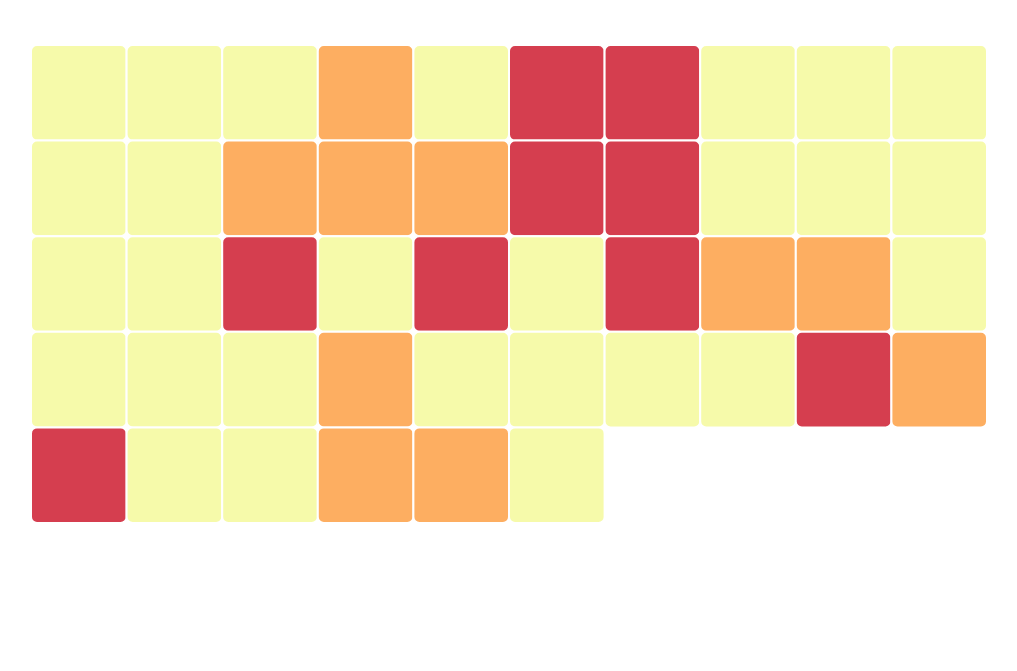
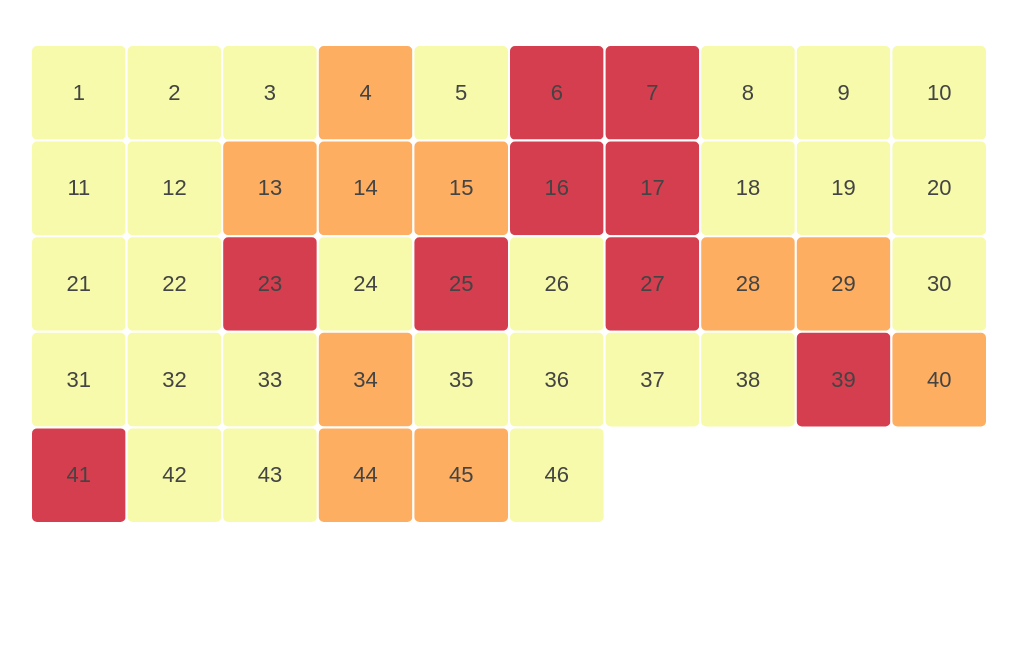
Before and after one commit to bryansim/F2016003, a plain HTML site: page index.html in a window 1280 px wide. Shown: the part 129-800 px from the top of the page, without its empty margins (131-1148 px from the left). Drawn offline with Linux system fonts and the light colour scheme.

Commit message:
reformatting dummy data

```diff
--- a/css/style.css
+++ b/css/style.css
@@ -15,6 +15,8 @@ body {
 	}
 
 #title {
+	fill:#444;
+	font-family:sans-serif;
 	font-size:60px;
 	text-align:center;
 	margin:0 auto;
@@ -28,6 +30,50 @@ body {
 	margin:45px auto 0;
 	padding:12px;
 	border:1px solid #fff;
+	}
+
+#overlay {
+	position:absolute;
+	background:#fff;
+	opacity:0;
+	z-index:99;
+	width:100%;
+	min-height:750px;
+	margin:0;
+	pointer-events:none;
+	}
+
+#overlay #xout {
+	position:fixed;
+	background:white;
+	width:90px;
+	top:30px;
+	right:30px;
+	color:red;
+	font-size:18px;
+	font-family:sans-serif;
+	text-align:center;
+	padding:12px 0;
+	border:2px solid red;
+	cursor:pointer;
+	pointer-events:all;
+	}
+#overlay #xout:hover {
+	font-style:italic;
+	}
+
+#overlay #logs {
+	width:800px;
+	height:500px;
+	margin:90px auto 0;
+	}
+
+#overlay #logs li {
+	font-family:sans-serif;
+	font-size:24px;
+	text-align:center;
+	line-height:1.3em;
+	list-style-type:none;
 	}
 
 svg {
@@ -45,3 +91,11 @@ svg {
 .squares:hover {
 	fill-opacity:0.75;
 	}
+
+.squareLabels {
+	fill:#444;
+	font-size:22px;
+	font-family:sans-serif;
+	text-anchor:middle;
+	pointer-events:none;
+	}
--- /dev/null
+++ b/data/sensors.json
@@ -0,0 +1,208 @@
+[
+  {
+    "sensorID": 1,
+    "status": 0
+  },
+  {
+    "sensorID": 2,
+    "status": 0
+  },
+  {
+    "sensorID": 3,
+    "status": 0
+  },
+  {
+    "sensorID": 4,
+    "status": 1
+  },
+  {
+    "sensorID": 5,
+    "status": 0
+  },
+  {
+    "sensorID": 6,
+    "status": 2,
+    "log": [
+      {
+        "date": "2/1/2016",
+        "temp_ext": 30,
+        "temp_int": 45
+      },
+      {
+        "date": "2/2/2016",
+        "temp_ext": 30,
+        "temp_int": 45
+      },
+      {
+        "date": "2/3/2016",
+        "temp_ext": 30,
+        "temp_int": 45
+      },
+      {
+        "date": "2/4/2016",
+        "temp_ext": 30,
+        "temp_int": 45
+      }
+    ]
+  },
+  {
+    "sensorID": 7,
+    "status": 2
+  },
+  {
+    "sensorID": 8,
+    "status": 0
+  },
+  {
+    "sensorID": 9,
+    "status": 0
+  },
+  {
+    "sensorID": 10,
+    "status": 0
+  },
+  {
+    "sensorID": 11,
+    "status": 0
+  },
+  {
+    "sensorID": 12,
+    "status": 0
+  },
+  {
+    "sensorID": 13,
+    "status": 1
+  },
+  {
+    "sensorID": 14,
+    "status": 1
+  },
+  {
+    "sensorID": 15,
+    "status": 1
+  },
+  {
+    "sensorID": 16,
+    "status": 2
+  },
+  {
+    "sensorID": 17,
+    "status": 2
+  },
+  {
+    "sensorID": 18,
+    "status": 0
+  },
+  {
+    "sensorID": 19,
+    "status": 0
+  },
+  {
+    "sensorID": 20,
+    "status": 0
+  },
+  {
+    "sensorID": 21,
+    "status": 0
+  },
+  {
+    "sensorID": 22,
+    "status": 0
+  },
+  {
+    "sensorID": 23,
+    "status": 2
+  },
+  {
+    "sensorID": 24,
+    "status": 0
+  },
+  {
+    "sensorID": 25,
+    "status": 2
+  },
+  {
+    "sensorID": 26,
+    "status": 0
+  },
+  {
+    "sensorID": 27,
+    "status": 2
+  },
+  {
+    "sensorID": 28,
+    "status": 1
+  },
+  {
+    "sensorID": 29,
+    "status": 1
+  },
+  {
+    "sensorID": 30,
+    "status": 0
+  },
+  {
+    "sensorID": 31,
+    "status": 0
+  },
+  {
+    "sensorID": 32,
+    "status": 0
+  },
+  {
+    "sensorID": 33,
+    "status": 0
+  },
+  {
+    "sensorID": 34,
+    "status": 1
+  },
+  {
+    "sensorID": 35,
+    "status": 0
+  },
+  {
+    "sensorID": 36,
+    "status": 0
+  },
+  {
+    "sensorID": 37,
+    "status": 0
+  },
+  {
+    "sensorID": 38,
+    "status": 0
+  },
+  {
+    "sensorID": 39,
+    "status": 2
+  },
+  {
+    "sensorID": 40,
+    "status": 1
+  },
+  {
+    "sensorID": 41,
+    "status": 2
+  },
+  {
+    "sensorID": 42,
+    "status": 0
+  },
+  {
+    "sensorID": 43,
+    "status": 0
+  },
+  {
+    "sensorID": 44,
+    "status": 1
+  },
+  {
+    "sensorID": 45,
+    "status": 1
+  },
+  {
+    "sensorID": 46,
+    "status": 0
+  }
+]
--- a/index.html
+++ b/index.html
@@ -12,8 +12,12 @@
 </head>
 <body>
 	<div id='wrapper'>
+		<div id='overlay'>
+			<div id='xout'>EXIT</div>
+			<div id='logs'></div>
+		</div>
 		<div id='title'>
-			<span>Sensor dashboard</span>
+			<span>Sensor status</span>
 		</div>
 		<div id='container'></div>
 	</div>
--- a/js/vis.js
+++ b/js/vis.js
@@ -8,6 +8,8 @@ var init = function(){
 		data_raw:[],
 		data:[],
 
+		ttime:300,
+
 		colors:{
 			0:'#F6FAAA',
 			1:'#FDAE61',
@@ -17,7 +19,8 @@ var init = function(){
 		getData:function(_callback){
 			var self = vis;
 
-			d3.csv('data/sensors.csv',function(e,d){
+			//d3.csv('data/sensors.csv',function(e,d){
+			d3.json('data/sensors.json',function(e,d){
 				self.data_raw = d;
 
 				_callback();
@@ -26,10 +29,24 @@ var init = function(){
 		processData:function(){
 			var self = vis;
 
-			self.data_raw.forEach(function(d){
+			self.data_raw.forEach(function(d,i){
 				var obj = {};
-				obj.sensorId = d.sensorID;
+				obj.idx = i;
+				obj.sensorID = d.sensorID;
 				obj.status = parseInt(d.status);
+
+				//current hack for dummy data
+				if(d.log){
+					obj.log = [];
+					d.log.forEach(function(_d){
+						var _obj = {};
+						_obj.date = new Date(_d.date);
+						_obj.temp_ext = _d.temp_ext;
+						_obj.temp_int = _d.temp_int;
+						obj.log.push(_obj);
+					});
+				}
+
 				self.data.push(obj);
 			});
 
@@ -50,30 +67,101 @@ var init = function(){
 				colors = ["#ffffd9","#edf8b1","#c7e9b4","#7fcdbb","#41b6c4","#1d91c0","#225ea8","#253494","#081d58"];*/ // alternatively colorbrewer.YlGnBu[9]
 
 			self.svg = d3.select('#container').append('svg');
+			self.overlay = d3.select('#overlay');
 
-			var squares = self.svg.selectAll('rect.squares')
+			self.logs = d3.select('#overlay #logs');
+			self.xout = d3.select('#overlay #xout')
+				.on('click',hideDetail);
+
+			//date formatting
+			var format = d3.time.format("%Y-%m-%d")
+
+			function showDetail(_d){
+				var logs;
+				logs = self.logs.selectAll('li.log')
+					.data(_d.log);
+				logs.enter().append('li')
+					.classed('log',true);
+				logs
+					.html(function(d){
+						return format(d.date) + ': ' + d.temp_ext + '&deg; outside, ' + d.temp_int +'&deg; inside';
+					});
+				logs.exit().remove();
+
+				self.overlay
+					.transition()
+					.duration(self.ttime)
+					.style('opacity',0.95);
+			}
+
+			function hideDetail(){
+				self.logs.html('');
+				self.overlay
+					.transition()
+					.duration(self.ttime)
+					.style('opacity',0);
+			}
+
+			var squaresG,
+				squares,
+				squareLabels;
+
+			squaresG = self.svg.selectAll('g.squaresG')
 				.data(self.data);
+			squaresG.enter().append('g')
+				.classed('squaresG',true);
+			squaresG
+				.attr('transform',function(d,i){
+					var xpos = (i%numCols)*gridSize +margin.left,
+						ypos = Math.floor(i/numCols)*gridSize +2;
+					return 'translate(' +xpos +',' +ypos +')';
+				});
+			squaresG
+				.on('click',function(d){
+					if(d.log){
+						showDetail(d);
+					}
+				});
+			squaresG.exit().remove();
+
+			squares = squaresG.selectAll('rect.squares')
+				.data(function(d){ return [d]; });
 			squares.enter().append('rect')
 				.classed('squares',true);
 			squares
 				.attr('width',gridSize)
 				.attr('height',gridSize)
-				.attr('x',function(d,i){
-					return (i%numCols)*gridSize +margin.left;
-				})
-				.attr('y',function(d,i){
-					return Math.floor(i/numCols)*gridSize +2;
-				})
+				.attr('x',0)
+				.attr('y',0)
 				.style('rx',6)
 				.transition()
-				.delay(function(d,i){
-					return (i%numCols +Math.floor(i/numCols)) *60;
+				.delay(function(d){
+					return (d.idx%numCols +Math.floor(d.idx/numCols)) *60;
 				})
 				.duration(300)
 				.style('fill',function(d){
 					return self.colors[d.status];
 				});
 			squares.exit().remove();
+
+			squareLabels = squaresG.selectAll('text.squareLabels')
+				.data(function(d){ return [d]; });
+			squareLabels.enter().append('text')
+				.classed('squareLabels',true);
+			squareLabels
+				.style('opacity',0)
+				.attr('x',gridSize/2)
+				.attr('y',gridSize/2 +7)
+				.text(function(d){
+					return d.sensorID;
+				})
+				.transition()
+				.delay(function(d){
+					return (d.idx%numCols +Math.floor(d.idx/numCols)) *60;
+				})
+				.duration(self.ttime)
+				.style('opacity',1);
+			squareLabels.exit().remove();
 		}
 	}
 }
```
